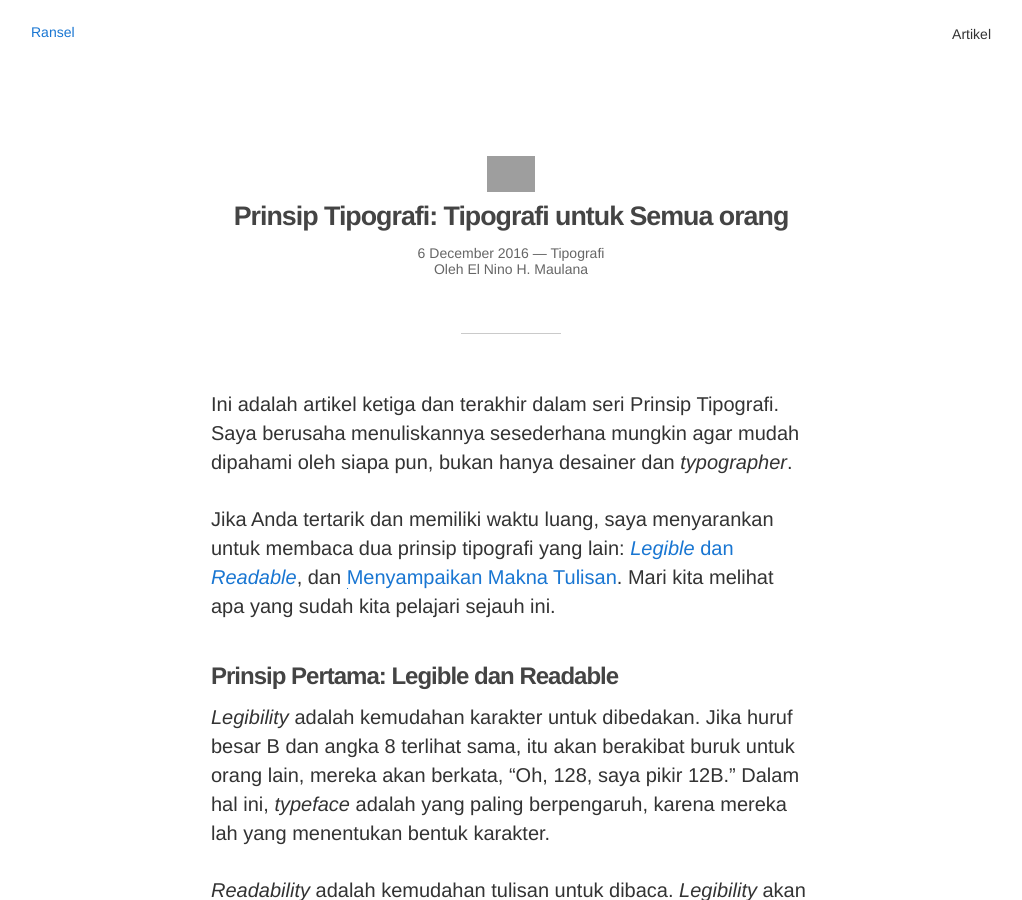
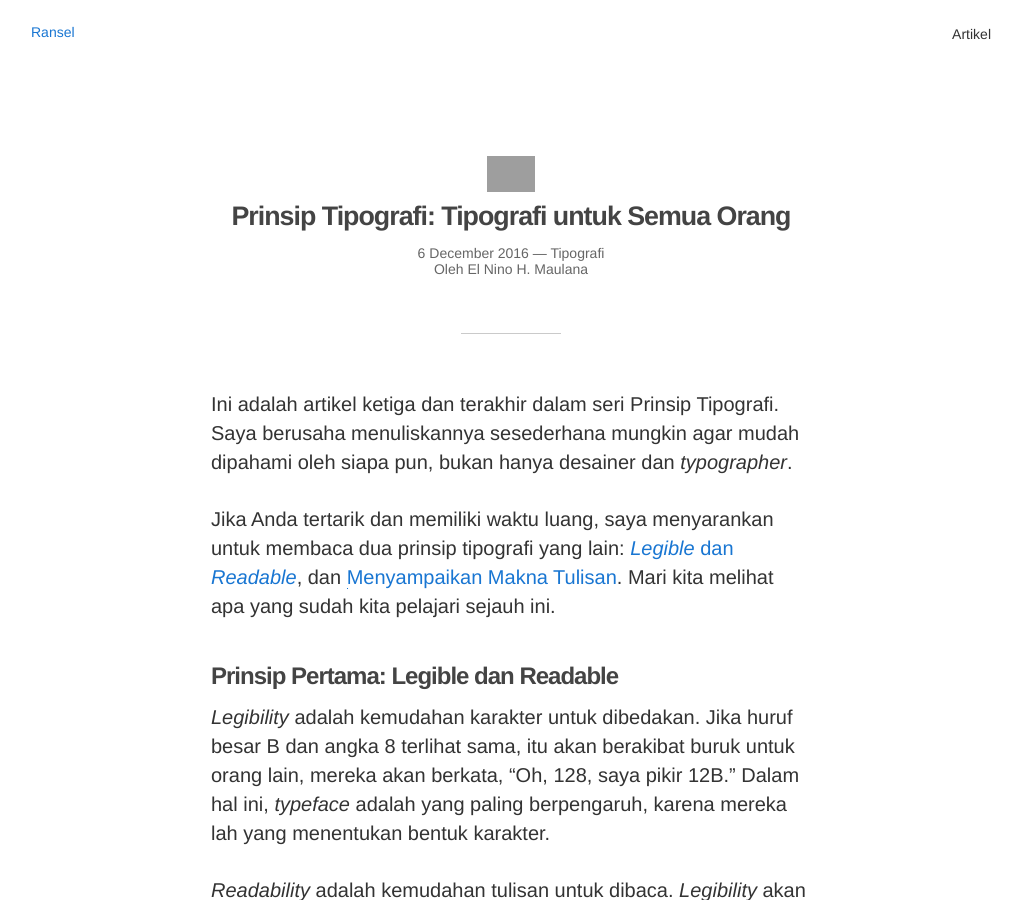
Before and after one commit to tertanda/rnsl.github.io, a Jekyll site: the page built from artikel/tipografi/_posts/2016-12-06-prinsip-tipografi-untuk-semua-orang.md, in a window 1280 px wide and 900 px high. Shown: the whole window, without its empty margins (129-1151 px from the left). Built offline with Jekyll 4.4.1, drawn with Linux system fonts in a browser that asks for light colours; grey boxes are pictures that could not be loaded.

```diff
--- a/artikel/tipografi/_posts/2016-12-06-prinsip-tipografi-untuk-semua-orang.md
+++ b/artikel/tipografi/_posts/2016-12-06-prinsip-tipografi-untuk-semua-orang.md
@@ -1,6 +1,6 @@
 ---
 layout   : article
-title    : "Prinsip Tipografi: Tipografi untuk Semua orang"
+title    : "Prinsip Tipografi: Tipografi untuk Semua Orang"
 author   : El Nino H. Maulana
 category : tipografi
 permalink: artikel/tipografi/:title
```
